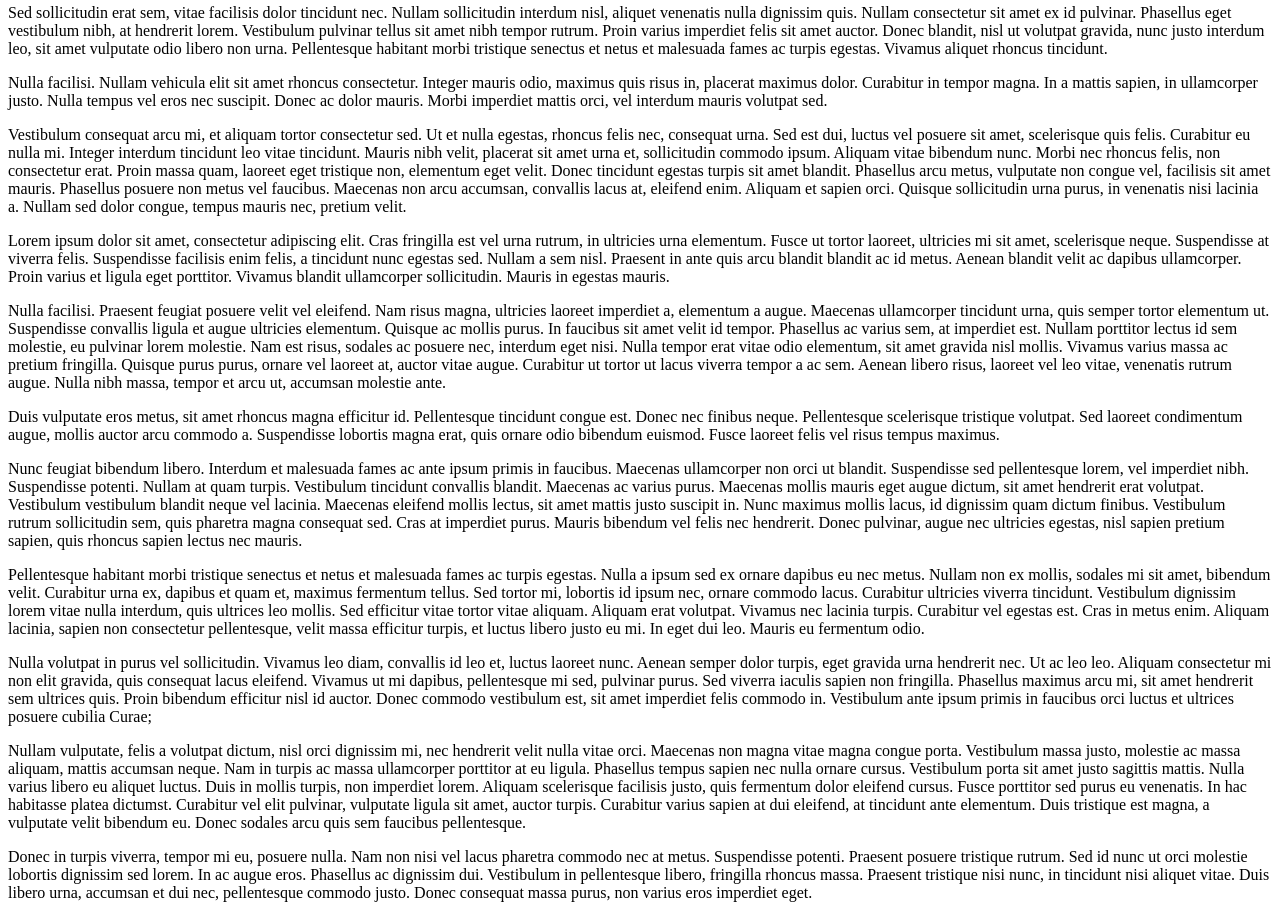
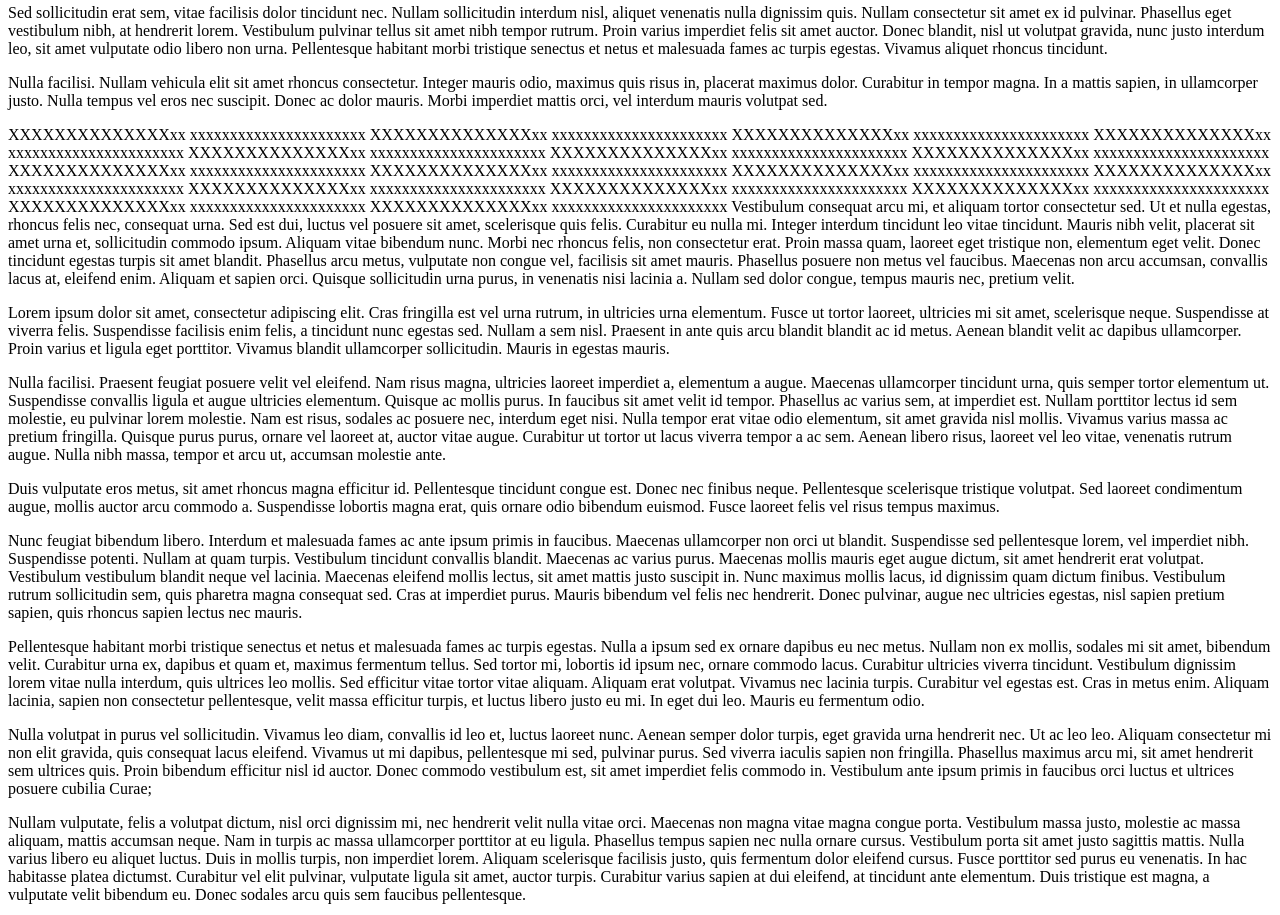
Before and after one commit to Teidata/ull-dia-3, a plain HTML site: page waypoints.html in a window 1280 px wide. Shown: the part 2060-2975 px from the top of the page. Drawn offline with nearby package versions, Linux system fonts and the light colour scheme.

Commit message:
Update waypoints.html

```diff
--- a/waypoints.html
+++ b/waypoints.html
@@ -100,7 +100,7 @@ Sed sollicitudin erat sem, vitae facilisis dolor tincidunt nec. Nullam sollicitu
 Nulla facilisi. Nullam vehicula elit sit amet rhoncus consectetur. Integer mauris odio, maximus quis risus in, placerat maximus dolor. Curabitur in tempor magna. In a mattis sapien, in ullamcorper justo. Nulla tempus vel eros nec suscipit. Donec ac dolor mauris. Morbi imperdiet mattis orci, vel interdum mauris volutpat sed.
 </p>
 <p id="tres">
-Vestibulum consequat arcu mi, et aliquam tortor consectetur sed. Ut et nulla egestas, rhoncus felis nec, consequat urna. Sed est dui, luctus vel posuere sit amet, scelerisque quis felis. Curabitur eu nulla mi. Integer interdum tincidunt leo vitae tincidunt. Mauris nibh velit, placerat sit amet urna et, sollicitudin commodo ipsum. Aliquam vitae bibendum nunc. Morbi nec rhoncus felis, non consectetur erat. Proin massa quam, laoreet eget tristique non, elementum eget velit. Donec tincidunt egestas turpis sit amet blandit. Phasellus arcu metus, vulputate non congue vel, facilisis sit amet mauris. Phasellus posuere non metus vel faucibus. Maecenas non arcu accumsan, convallis lacus at, eleifend enim. Aliquam et sapien orci. Quisque sollicitudin urna purus, in venenatis nisi lacinia a. Nullam sed dolor congue, tempus mauris nec, pretium velit.
+XXXXXXXXXXXXXXxx xxxxxxxxxxxxxxxxxxxxxx XXXXXXXXXXXXXXxx xxxxxxxxxxxxxxxxxxxxxx XXXXXXXXXXXXXXxx xxxxxxxxxxxxxxxxxxxxxx XXXXXXXXXXXXXXxx xxxxxxxxxxxxxxxxxxxxxx XXXXXXXXXXXXXXxx xxxxxxxxxxxxxxxxxxxxxx XXXXXXXXXXXXXXxx xxxxxxxxxxxxxxxxxxxxxx XXXXXXXXXXXXXXxx xxxxxxxxxxxxxxxxxxxxxx XXXXXXXXXXXXXXxx xxxxxxxxxxxxxxxxxxxxxx XXXXXXXXXXXXXXxx xxxxxxxxxxxxxxxxxxxxxx XXXXXXXXXXXXXXxx xxxxxxxxxxxxxxxxxxxxxx XXXXXXXXXXXXXXxx xxxxxxxxxxxxxxxxxxxxxx XXXXXXXXXXXXXXxx xxxxxxxxxxxxxxxxxxxxxx XXXXXXXXXXXXXXxx xxxxxxxxxxxxxxxxxxxxxx XXXXXXXXXXXXXXxx xxxxxxxxxxxxxxxxxxxxxx XXXXXXXXXXXXXXxx xxxxxxxxxxxxxxxxxxxxxx XXXXXXXXXXXXXXxx xxxxxxxxxxxxxxxxxxxxxx Vestibulum consequat arcu mi, et aliquam tortor consectetur sed. Ut et nulla egestas, rhoncus felis nec, consequat urna. Sed est dui, luctus vel posuere sit amet, scelerisque quis felis. Curabitur eu nulla mi. Integer interdum tincidunt leo vitae tincidunt. Mauris nibh velit, placerat sit amet urna et, sollicitudin commodo ipsum. Aliquam vitae bibendum nunc. Morbi nec rhoncus felis, non consectetur erat. Proin massa quam, laoreet eget tristique non, elementum eget velit. Donec tincidunt egestas turpis sit amet blandit. Phasellus arcu metus, vulputate non congue vel, facilisis sit amet mauris. Phasellus posuere non metus vel faucibus. Maecenas non arcu accumsan, convallis lacus at, eleifend enim. Aliquam et sapien orci. Quisque sollicitudin urna purus, in venenatis nisi lacinia a. Nullam sed dolor congue, tempus mauris nec, pretium velit.
 </p>
 <p>
 Lorem ipsum dolor sit amet, consectetur adipiscing elit. Cras fringilla est vel urna rutrum, in ultricies urna elementum. Fusce ut tortor laoreet, ultricies mi sit amet, scelerisque neque. Suspendisse at viverra felis. Suspendisse facilisis enim felis, a tincidunt nunc egestas sed. Nullam a sem nisl. Praesent in ante quis arcu blandit blandit ac id metus. Aenean blandit velit ac dapibus ullamcorper. Proin varius et ligula eget porttitor. Vivamus blandit ullamcorper sollicitudin. Mauris in egestas mauris.
```
